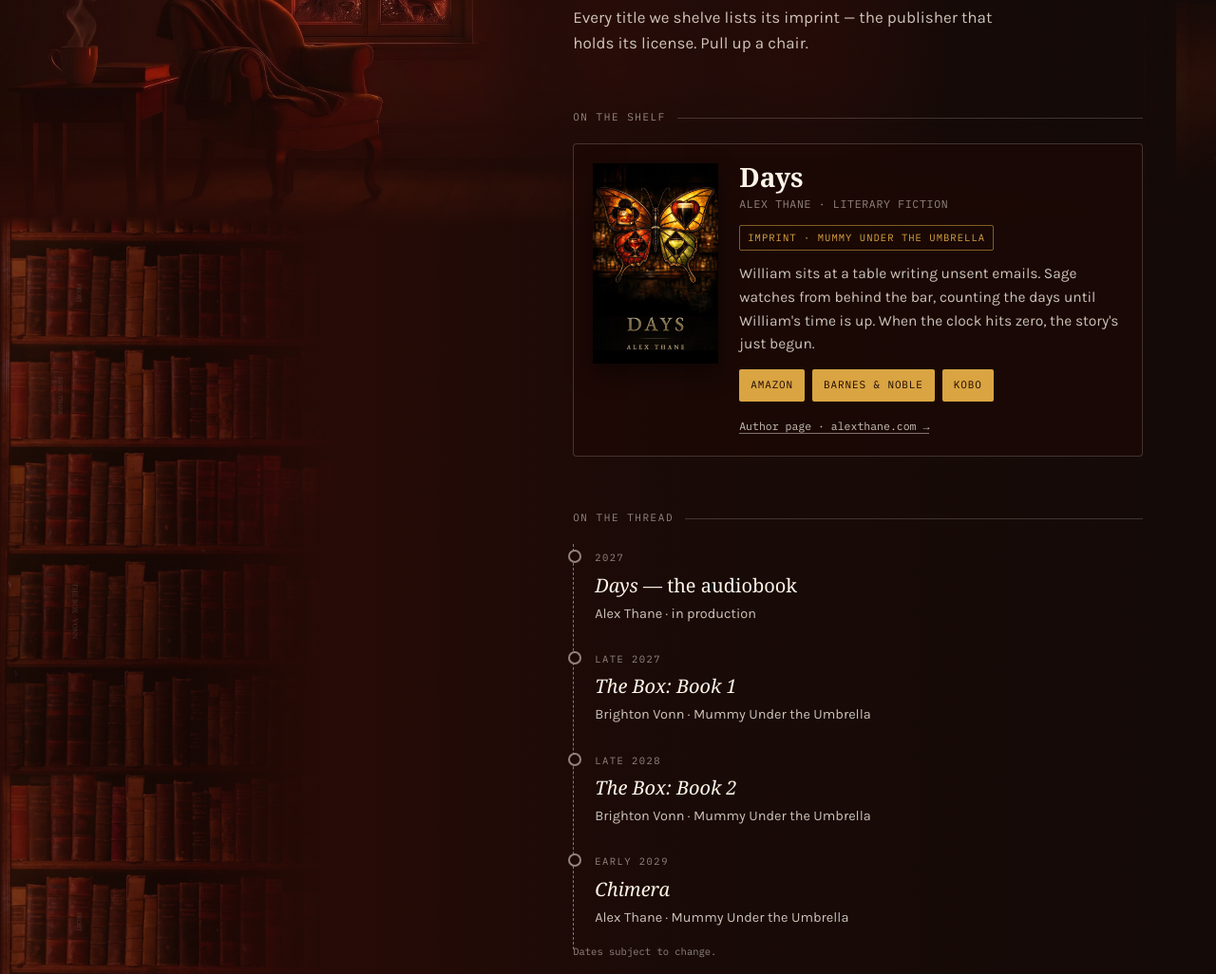
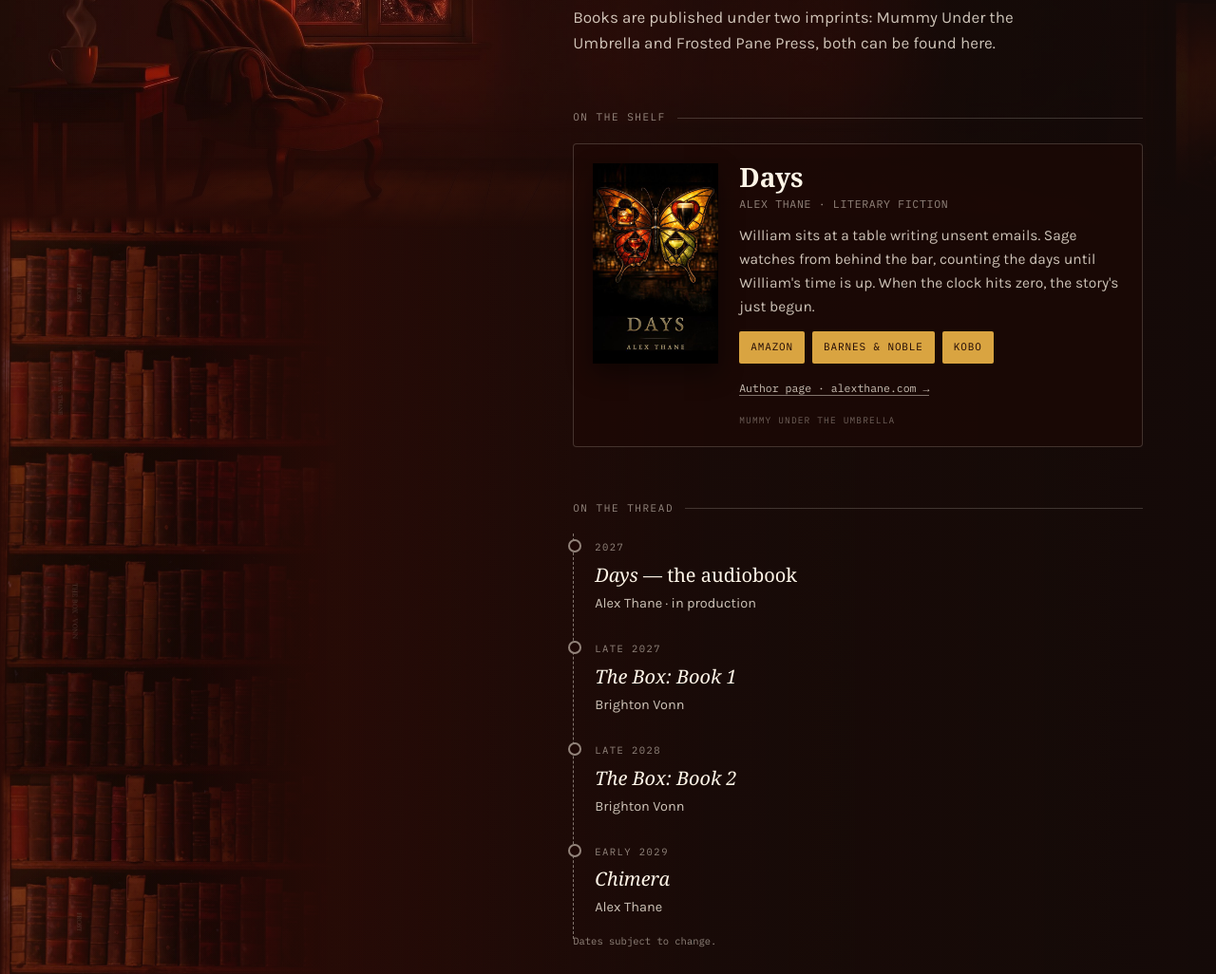
Before and after one commit to mummyundertheumbrella/frostedpane-com, a plain HTML site: page index.html in a window 1280 px wide. Shown: the part 302-1328 px from the top of the page at 95% size. Drawn offline with Linux system fonts and the light colour scheme; a web font is replaced by a local one.

Commit message:
Copy: Matthew's wording; quieter imprint line
Co-Authored-By: Claude Opus 5.5 <noreply@anthropic.com>
Claude-Session: https://claude.ai/code/session_01Ao2zdbyh1hCJhXrcMtRERi

```diff
--- a/index.html
+++ b/index.html
@@ -4,7 +4,7 @@
 <meta charset="utf-8">
 <meta name="viewport" content="width=device-width, initial-scale=1">
 <title>Frosted Pane Press — The Bookshelf</title>
-<meta name="description" content="The Frosted Pane Press bookshelf: every title, its imprint, and what's coming next.">
+<meta name="description" content="The Frosted Pane Press bookshelf: every title and what's coming next.">
 <link rel="preconnect" href="https://fonts.googleapis.com">
 <link rel="preconnect" href="https://fonts.gstatic.com" crossorigin>
 <link href="https://fonts.googleapis.com/css2?family=Eczar:wght@500;700&family=Karla:ital,wght@0,400;0,500;1,400&family=IBM+Plex+Mono:wght@400;500&display=swap" rel="stylesheet">
@@ -113,6 +113,7 @@
   .shops a{ font-family:var(--mono); font-size:11px; letter-spacing:.08em; text-transform:uppercase; text-decoration:none; padding:8px 12px; background:var(--brass); color:#1E0805; border-radius:2px; }
   .shops a:hover{ filter:brightness(1.1); }
   .authorlink{ font-family:var(--mono); font-size:11.5px; color:var(--ink-dim); text-decoration:none; border-bottom:1px solid var(--rule-strong); }
+  .pub{ font-family:var(--mono); font-size:9.5px; letter-spacing:.12em; text-transform:uppercase; color:var(--ink-faint); opacity:.7; margin:14px 0 0; }
   .thread{ list-style:none; margin:0; padding:0 0 0 22px; border-left:1px dashed var(--rule-strong); }
   .thread li{ position:relative; padding:0 0 22px; }
   .thread li::before{ content:''; position:absolute; left:-28px; top:6px; width:10px; height:10px; border-radius:50%; background:var(--artbg); border:2px solid var(--ink-faint); }
@@ -141,7 +142,7 @@
     <img class="logo" src="/assets/frosted-pane-press.png" alt="">
     <div class="eyebrow">Frosted Pane Press</div>
     <h1>The Bookshelf</h1>
-    <p class="lede">Every title we shelve lists its imprint — the publisher that holds its license. Pull up a chair.</p>
+    <p class="lede">Books are published under two imprints: Mummy Under the Umbrella and Frosted Pane Press, both can be found here.</p>
 
     <section>
       <div class="label">On the shelf</div>
@@ -150,14 +151,14 @@
         <div>
           <h3>Days</h3>
           <p class="who">Alex Thane · Literary fiction</p>
-          <span class="imprint">Imprint · Mummy Under the Umbrella</span>
-          <p class="desc">William sits at a table writing unsent emails. Sage watches from behind the bar, counting the days until William's time is up. When the clock hits zero, the story's just begun.</p>
+                    <p class="desc">William sits at a table writing unsent emails. Sage watches from behind the bar, counting the days until William's time is up. When the clock hits zero, the story's just begun.</p>
           <div class="shops">
             <a href="https://www.amazon.com/dp/B0H598CHPT" target="_blank" rel="noopener">Amazon</a>
             <a href="https://www.barnesandnoble.com/w/days-alex-thane/1151130361?ean=9781972681275" target="_blank" rel="noopener">Barnes &amp; Noble</a>
             <a href="https://www.kobo.com/us/en/ebook/days-44" target="_blank" rel="noopener">Kobo</a>
           </div>
           <a class="authorlink" href="https://alexthane.com" target="_blank" rel="noopener">Author page · alexthane.com →</a>
+          <p class="pub">Mummy Under the Umbrella</p>
         </div>
       </article>
     </section>
@@ -166,9 +167,9 @@
       <div class="label">On the thread</div>
       <ul class="thread">
         <li><span class="when">2027</span><h4><em>Days</em> — the audiobook</h4><p>Alex Thane · in production</p></li>
-        <li><span class="when">Late 2027</span><h4><em>The Box: Book 1</em></h4><p>Brighton Vonn · Mummy Under the Umbrella</p></li>
-        <li><span class="when">Late 2028</span><h4><em>The Box: Book 2</em></h4><p>Brighton Vonn · Mummy Under the Umbrella</p></li>
-        <li><span class="when">Early 2029</span><h4><em>Chimera</em></h4><p>Alex Thane · Mummy Under the Umbrella</p></li>
+        <li><span class="when">Late 2027</span><h4><em>The Box: Book 1</em></h4><p>Brighton Vonn</p></li>
+        <li><span class="when">Late 2028</span><h4><em>The Box: Book 2</em></h4><p>Brighton Vonn</p></li>
+        <li><span class="when">Early 2029</span><h4><em>Chimera</em></h4><p>Alex Thane</p></li>
       </ul>
       <p class="footnote">Dates subject to change.</p>
     </section>
```
